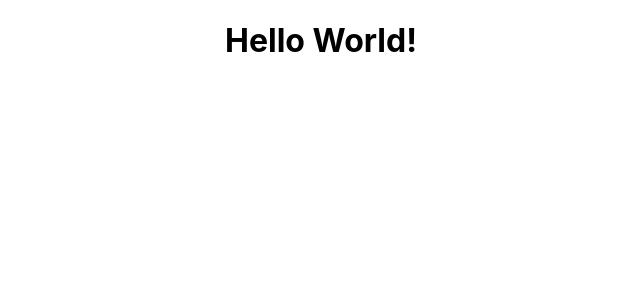
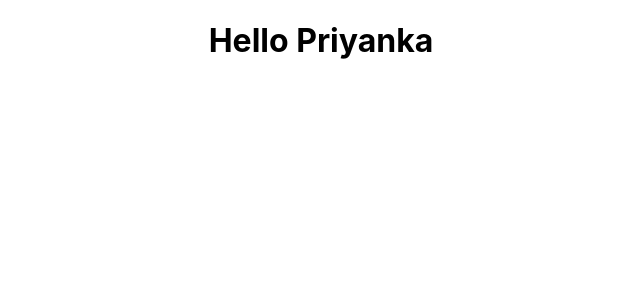
Before and after one commit to PriyankaJHiremath/project-react, a React (Create React App) app: page / in a window 1280 px wide. Shown: the top 300 px of the page, without its empty margins (319-959 px from the left). Built offline with nearby package versions, Linux system fonts and the light colour scheme.

Commit message:
Functional Componets (using Arrow Function)

```diff
--- a/src/App.js
+++ b/src/App.js
@@ -1,10 +1,11 @@
 import logo from './logo.svg';
 import './App.css';
+import Greet from './component/Greet';
 
 function App() {
   return (
     <div className="App">
-     <h1>Hello World!</h1>
+     <Greet/>
     </div>
   );
 }
--- /dev/null
+++ b/src/component/Greet.js
@@ -0,0 +1,11 @@
+import React from 'react'
+
+// function Greet() {
+//     return(
+//         <h1>Hello Priyanka</h1>
+//     )
+// }
+
+const Greet = () => <h1>Hello Priyanka</h1>
+
+export default Greet
```
